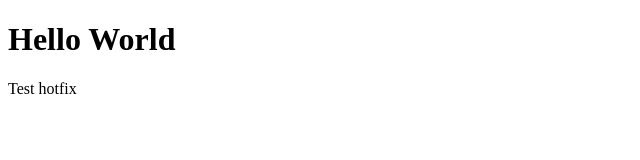
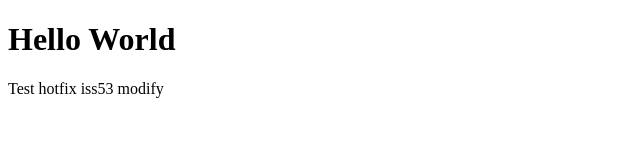
Before and after one commit to sbmqj/lgweibo, a plain HTML site: page index.html in a window 1280 px wide. Shown: the whole page, without its empty margins (0-640 px from the left). Drawn offline with Linux system fonts and the light colour scheme.

Commit message:
modified:   index.html

```diff
--- a/index.html
+++ b/index.html
@@ -7,6 +7,7 @@
 
         <p>
             Test  hotfix
+            iss53 modify
         </p>
     </body>
 </html>
```
